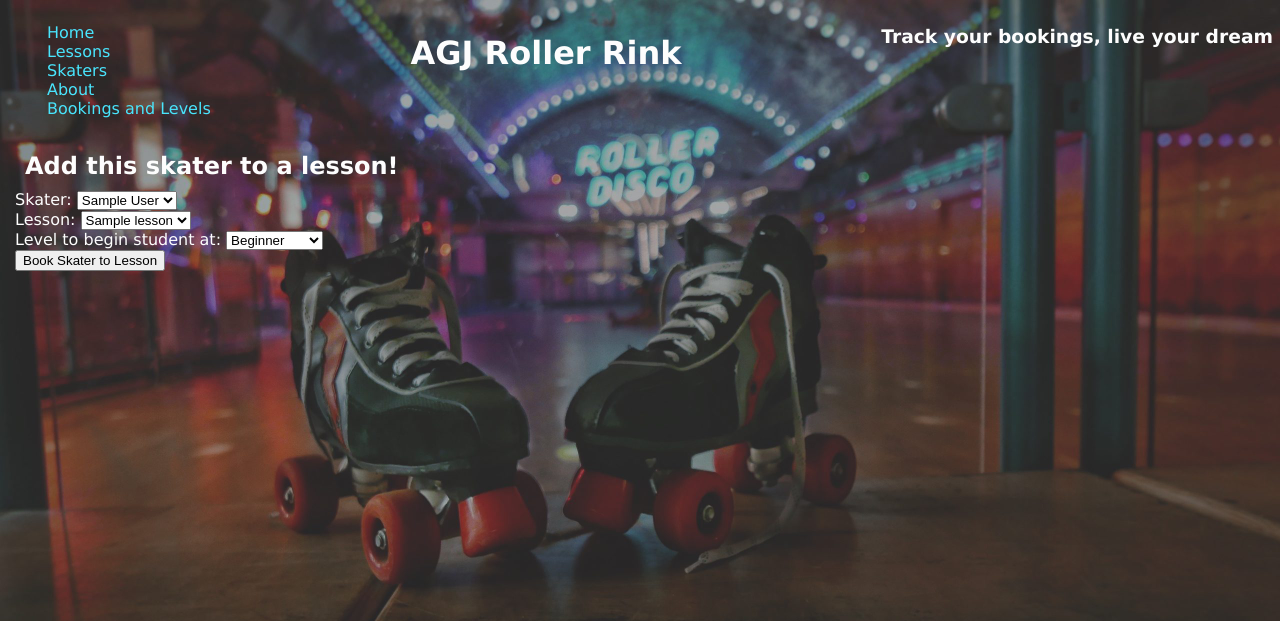
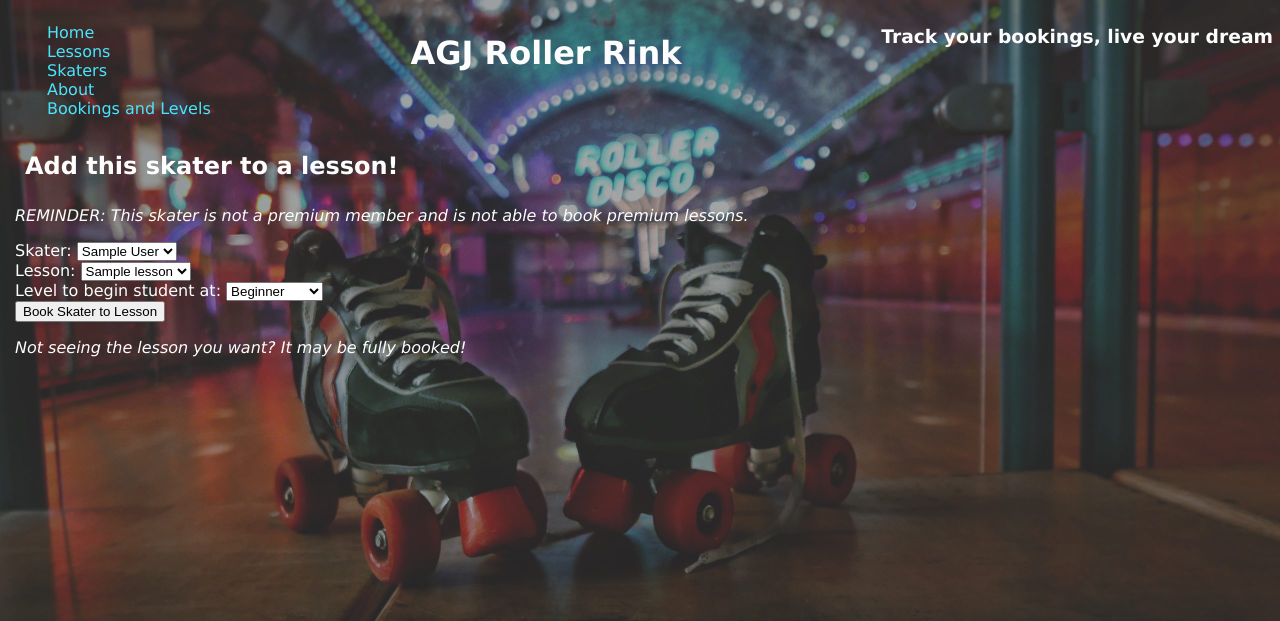
Before and after one commit to alexgjohn/RinkedIn, a Flask app: page /skaters/1/book in a window 1280 px wide. Shown: the top 621 px of the page. Run offline with Flask 3, Linux system fonts and the light colour scheme; a database or web service that is not in the repository returns one stand-in record (values such as "Sample title"); some libraries are stand-ins or nearby versions.

Commit message:
made booking system more robust

```diff
--- a/roller_rink/controllers/skaters_controller.py
+++ b/roller_rink/controllers/skaters_controller.py
@@ -53,8 +53,8 @@ def update_skater(id):
 @skaters_blueprint.route('/skaters/<id>/book', methods = ['GET'])
 def book_skater_to_lesson(id):
     skater = skater_repo.select(id)
-    all_lessons = lesson_repo.select_all()
-    not_premium_lessons = lesson_repo.get_lessons_not_premium()
+    all_lessons = lesson_repo.get_lessons_with_space()
+    not_premium_lessons = lesson_repo.get_not_premium_lessons_with_space()
     return render_template('skaters/book.jinja', skater = skater, all_lessons = all_lessons, not_premium_lessons = not_premium_lessons, title = "Add this skater to a lesson!")
 
 
--- a/roller_rink/repositories/lesson_repository.py
+++ b/roller_rink/repositories/lesson_repository.py
@@ -2,6 +2,7 @@ from db.run_sql import run_sql
 from models.skater import Skater
 from models.lesson import Lesson
 from models.level import Level
+import repositories.skater_repository as skater_repo
 
 
 def save(lesson):
@@ -118,3 +119,23 @@ def get_lessons_not_premium():
         if lesson.premium != True:
             not_premium_lessons.append(lesson)
     return not_premium_lessons
+
+def get_lessons_with_space():
+    lessons_with_space = []
+    results = select_all()
+    for lesson in results:
+        skaters_in_lesson = skater_repo.get_skaters_in_lesson(lesson)
+        skater_count = len(skaters_in_lesson)
+        if lesson.capacity > skater_count:
+            lessons_with_space.append(lesson)
+    return lessons_with_space
+
+def get_not_premium_lessons_with_space():
+    not_premium_lessons_with_space = []
+    results = get_lessons_not_premium()
+    for lesson in results:
+        skaters_in_lesson = skater_repo.get_skaters_in_lesson(lesson)
+        skater_count = len(skaters_in_lesson)
+        if lesson.capacity > skater_count:
+            not_premium_lessons_with_space.append(lesson)
+    return not_premium_lessons_with_space
--- a/roller_rink/templates/base.jinja
+++ b/roller_rink/templates/base.jinja
@@ -8,8 +8,9 @@
   <link rel="stylesheet" href="{{ url_for('static', filename='css/tables.css') }}">
 </head>
 <body>
+  <div class="grid-container">
     <main class="flex flex--row">
-    <section id="header">
+      <section  class="header" id="header">
         <nav>
           <ul>
             <li>
@@ -38,5 +39,6 @@
         {% endblock%}
     </section>
     </main>
+  </div>
 </body>
 </html>
--- a/roller_rink/templates/skaters/book.jinja
+++ b/roller_rink/templates/skaters/book.jinja
@@ -3,11 +3,9 @@
 {% block content %}
 <h1>{{ title }}</h1>
 
-{# <p>REMEMBER: You can only add registered skaters to existing lessons.</p>
-<p>ALSO REMEMBER: You should only add premium members to premium lessons.</p>
-<p>To add a skater to the our register, head here.</p>
-<p>To add a lesson to our schedule, head here.</p> #}
-
+{% if skater.premium_member != True %}
+<p><i>REMINDER: This skater is not a premium member and is not able to book premium lessons.</i></p>
+{% endif %}
 <form action="/skaters/{{skater.id}}/book" method='post'>
     <div>
         <label for="skater_id">Skater: </label>
@@ -42,6 +40,8 @@
 
 </form>
 
+<p><i>Not seeing the lesson you want? It may be fully booked!</i></p>
+
 
 
 {% endblock %}
```
Lines whose indentation alone changed are shown as unchanged.
